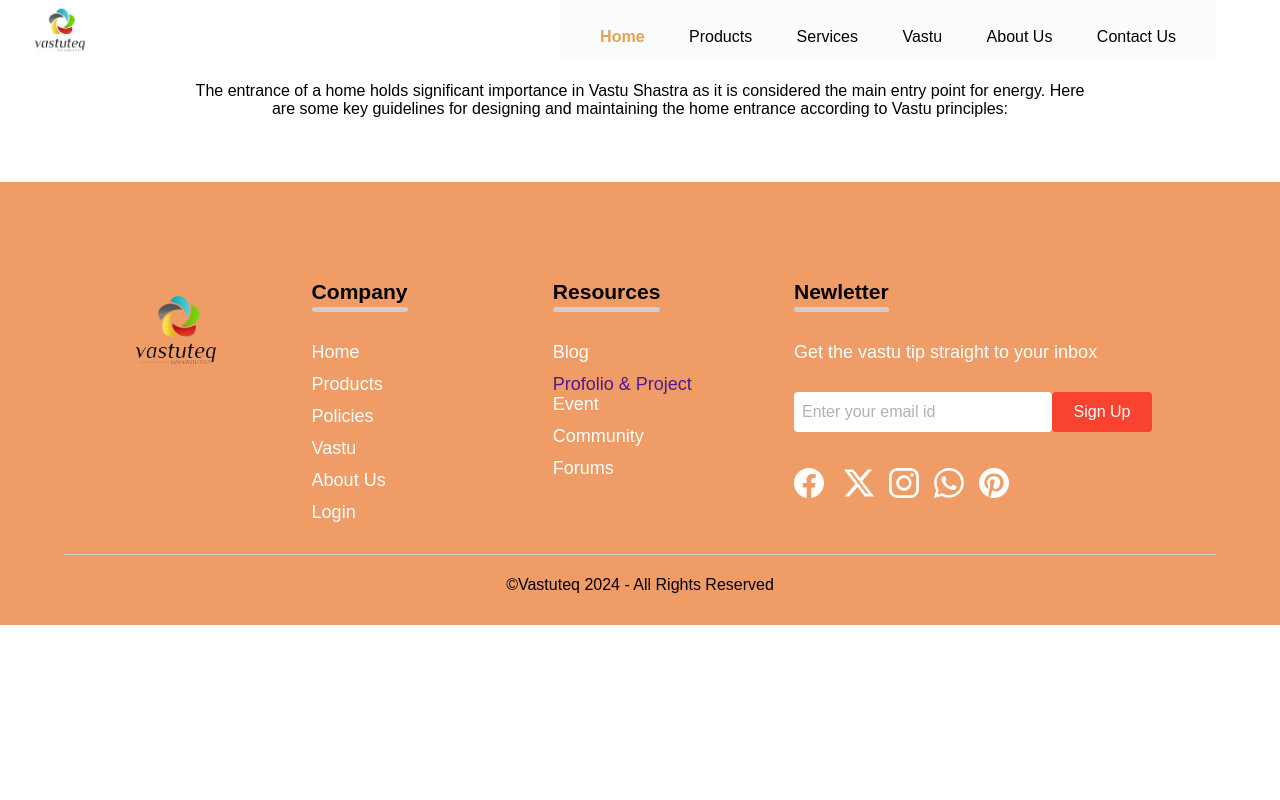
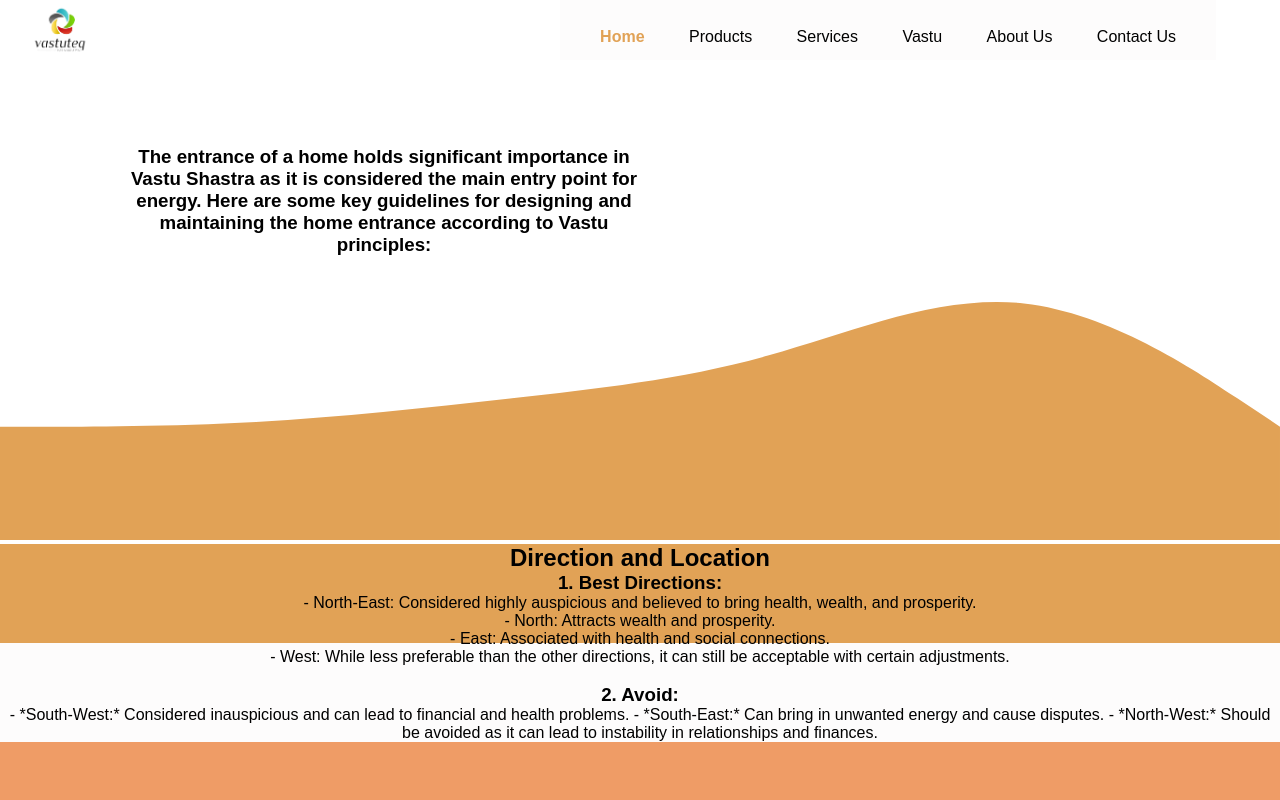
Before and after one commit to anjalirinayat/VastuTeq_site, a plain HTML site: page blog.html in a window 1280 px wide. Shown: the top 800 px of the page. Drawn offline with Linux system fonts and the light colour scheme.

Commit message:
addeed anjali txt file

```diff
--- a/blog.css
+++ b/blog.css
@@ -9,9 +9,21 @@
     color: #e1a256;
 }
 .intro{
-    margin-top: 50px;
-    margin: 5%;
-    margin-left: 15%;
-    margin-right: 15%;
+    width: 40%;
+    margin-top: 10%;
+    margin-left: 10%;
     text-align: center;
 }
+.entrance svg{
+    margin-bottom: 0;
+}
+.info{
+    text-align: center;
+    background-image: linear-gradient(
+        to bottom,
+        #e1a256  0%,
+        #e1a256 50%,
+        #fdfcfc 50%,
+        #fdfcfc  100%
+    );
+}
--- a/blog.html
+++ b/blog.html
@@ -13,24 +13,26 @@
                <div class="entrance">
 
                 <div class="intro">
-                    <p>The entrance of a home holds significant importance in Vastu Shastra as it is considered the main entry point for energy. Here are some key guidelines for designing and maintaining the home entrance according to Vastu principles:</p>
+                    <h3>The entrance of a home holds significant importance in Vastu Shastra as it is considered the main entry point for energy. Here are some key guidelines for designing and maintaining the home entrance according to Vastu principles:</h3>
                 </div>
 
+                <svg xmlns="http://www.w3.org/2000/svg" viewBox="0 0 1440 320"><path fill="#e1a256" fill-opacity="1" d="M0,192L48,192C96,192,192,192,288,186.7C384,181,480,171,576,160C672,149,768,139,864,112C960,85,1056,43,1152,53.3C1248,64,1344,128,1392,160L1440,192L1440,320L1392,320C1344,320,1248,320,1152,320C1056,320,960,320,864,320C768,320,672,320,576,320C480,320,384,320,288,320C192,320,96,320,48,320L0,320Z"></path></svg>
 
-
-                  <!-- <div class="info">
+                  <div class="info">
                     <h2>Direction and Location</h2>
-1. *Best Directions:*
-   - *North-East:* Considered highly auspicious and believed to bring health, wealth, and prosperity.
-   - *North:* Attracts wealth and prosperity.
-   - *East:* Associated with health and social connections.
-   - *West:* While less preferable than the other directions, it can still be acceptable with certain adjustments.
-<br>
-2. *Avoid:*
-   - *South-West:* Considered inauspicious and can lead to financial and health problems.
-   - *South-East:* Can bring in unwanted energy and cause disputes.
-   - *North-West:* Should be avoided as it can lead to instability in relationships and finances.
-                  </div> -->
+                        <h3>1. Best Directions:</h3>
+                              <ul>
+                              <li>- North-East: Considered highly auspicious and believed to bring health, wealth, and prosperity.</li>
+                              <li>- North: Attracts wealth and prosperity.</li>
+                              <li>- East: Associated with health and social connections.</li>
+                              <li>- West: While less preferable than the other directions, it can still be acceptable with certain adjustments.</li>
+                              </ul>
+                                        <br>
+                        <h3>2. Avoid:</h3>
+                              - *South-West:* Considered inauspicious and can lead to financial and health problems.
+                              - *South-East:* Can bring in unwanted energy and cause disputes.
+                              - *North-West:* Should be avoided as it can lead to instability in relationships and finances.
+                  </div>
 
 
 
```
Also changed, not shown: Anjali.txt (added).
